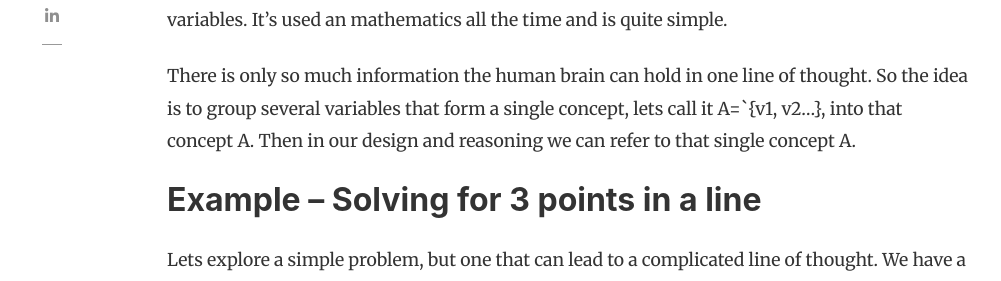
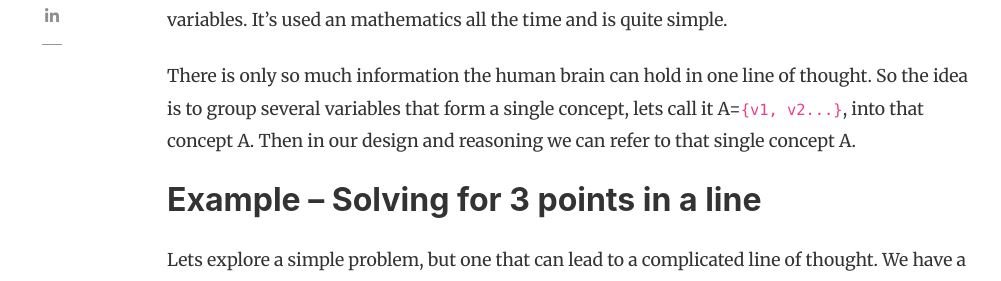
Before and after one commit to gerritjvv/blog, a Jekyll site: the page built from _posts/2019-03-18-methods-of-problem-solving-grouping-abstraction.md, in a window 1280 px wide and 900 px high, scrolled down 919 px. Shown: the part 195-476 px from the top of the window, without its empty margins (118-1119 px from the left). Built offline with Jekyll 4.4.1, drawn with Linux system fonts in a browser that asks for light colours; nearby versions of some CDN libraries; comment, search, counter and statistics services are not loaded.

```diff
--- a/_posts/2019-03-18-methods-of-problem-solving-grouping-abstraction.md
+++ b/_posts/2019-03-18-methods-of-problem-solving-grouping-abstraction.md
@@ -12,7 +12,7 @@ In this post I'm going to explore a technique that I find useful when dealing wi
 It's used an mathematics all the time and is quite simple.
 
 There is only so much information the human brain can hold in one line of thought. So the idea is to group
-several variables that form a single concept, lets call it A=`{v1, v2...}, into that concept A. Then in our design and reasoning
+several variables that form a single concept, lets call it A=`{v1, v2...}`, into that concept A. Then in our design and reasoning
 we can refer to that single concept A.
 
 ## Example -- Solving for 3 points in a line
```
